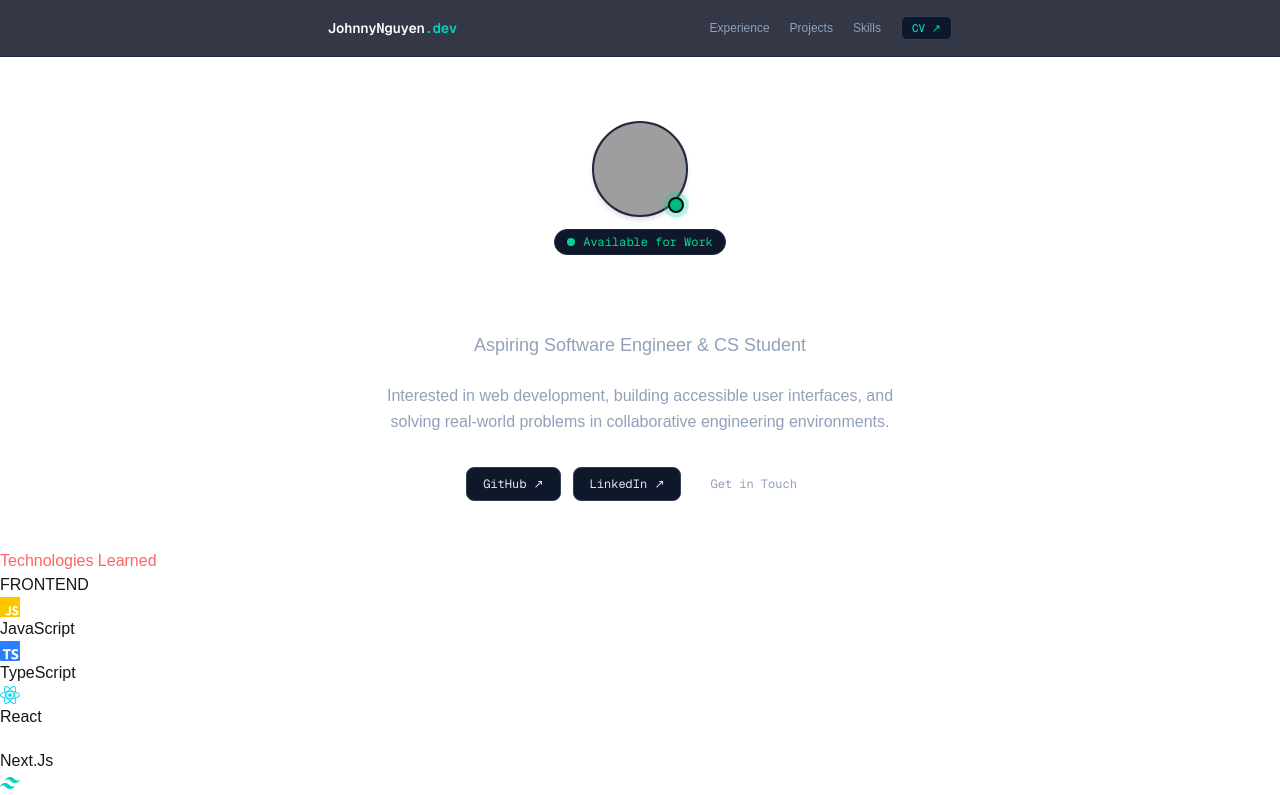
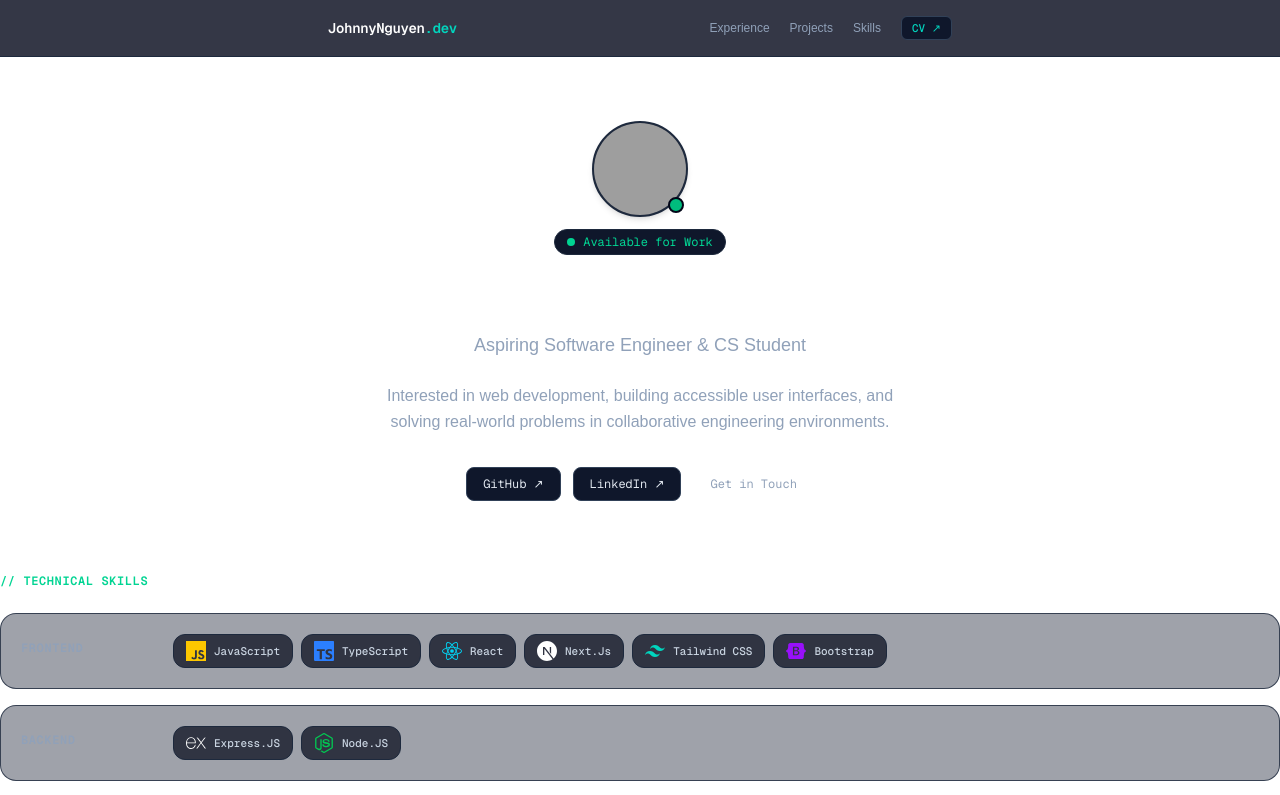
Before and after one commit to aeiouny/portfolio, a Next.js app: page / in a window 1280 px wide. Shown: the top 795 px of the page. Built offline with nearby package versions, Linux system fonts and the light colour scheme; grey boxes are pictures that could not be loaded.

Commit message:
style skill section

```diff
--- a/app/components/Skills.tsx
+++ b/app/components/Skills.tsx
@@ -60,32 +60,37 @@ const skillData: SkillCategory[] = [
 
 export default function Skills() {
   return (
-        <section>
-            <div>
-                <h2 className="text-red-400">Technologies Learned</h2>
+    <section id="skills" className="space-y-6 pt-6">
+      <h2 className="font-mono text-xs font-semibold tracking-wider uppercase text-emerald-400">
+        // Technical Skills
+      </h2>
+
+      <div className="space-y-4">
+        {skillData.map((group) => (
+          <div
+            key={group.category}
+            className="rounded-2xl border border-slate-800/80 bg-slate-900/40 p-5 transition-all hover:border-slate-700/80 flex flex-col sm:flex-row sm:items-start gap-4 sm:gap-6"
+          >
+            <div className="sm:w-32 flex-shrink-0">
+              <h3 className="font-mono text-xs font-semibold uppercase tracking-wider text-slate-400 sm:pt-1.5">
+                {group.category}
+              </h3>
             </div>
 
-            <div>
-                {skillData.map((group) => (
-                    <div key={group.category}>
-                        {/* Left Side */}
-                        <div>
-                            <h3>{group.category}</h3>
-                        </div>
-
-                        {/* Right Side */}
-                        <div>
+            <div className="flex flex-wrap gap-2 flex-grow">
               {group.items.map((skill) => (
-                                <div key={skill.name}>
-                                    <span>{skill.icon}</span>
-                                    <span>{skill.name}</span>
+                <div
+                  key={skill.name}
+                  className="flex items-center gap-2 rounded-xl border border-slate-800 bg-slate-950/70 px-3 py-1.5 text-xs text-slate-300 transition-colors hover:border-slate-700 hover:text-white"
+                >
+                  <span className="flex-shrink-0">{skill.icon}</span>
+                  <span className="font-mono text-[11px] font-medium">{skill.name}</span>
                 </div>
               ))}
             </div>
           </div>
         ))}
       </div>
-
     </section>
-    )
+  );
 }
```
Lines whose indentation alone changed are shown as unchanged.
